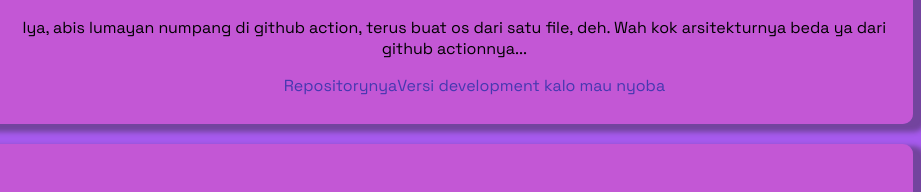
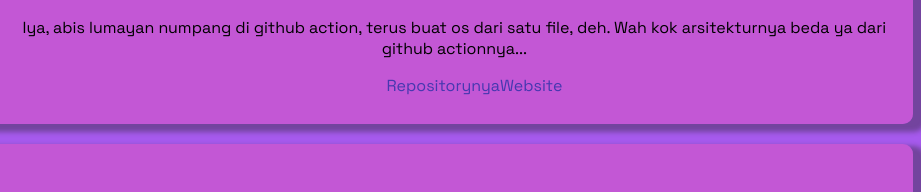
Before and after one commit to cupglassDEV/cupglassdev.web, a website with bundled scripts: page index.html in a window 1280 px wide. Shown: the part 535-727 px from the top of the page, 359-1280 px from the left. Built offline with nearby package versions, Linux system fonts and the light colour scheme; files whose address does not match are found by name.

Commit message:
Update index.html

```diff
--- a/index.html
+++ b/index.html
@@ -72,7 +72,7 @@
             <p class="article child desc">Iya, abis lumayan numpang di github action, terus buat os dari satu file, deh. Wah kok arsitekturnya beda ya dari github actionnya...</p>
             <ul class="article child links">
                <li href="https://github.com/cupglassdev/rpi-nix">Repositorynya</li>
-               <li href="https://github.com/cupglassdevpp/rpi-nix">Versi development kalo mau nyoba</li>
+               <li href="https://rpi-nix-web.github.io">Website</li>
             </ul>
         </div>
         </article>
```
